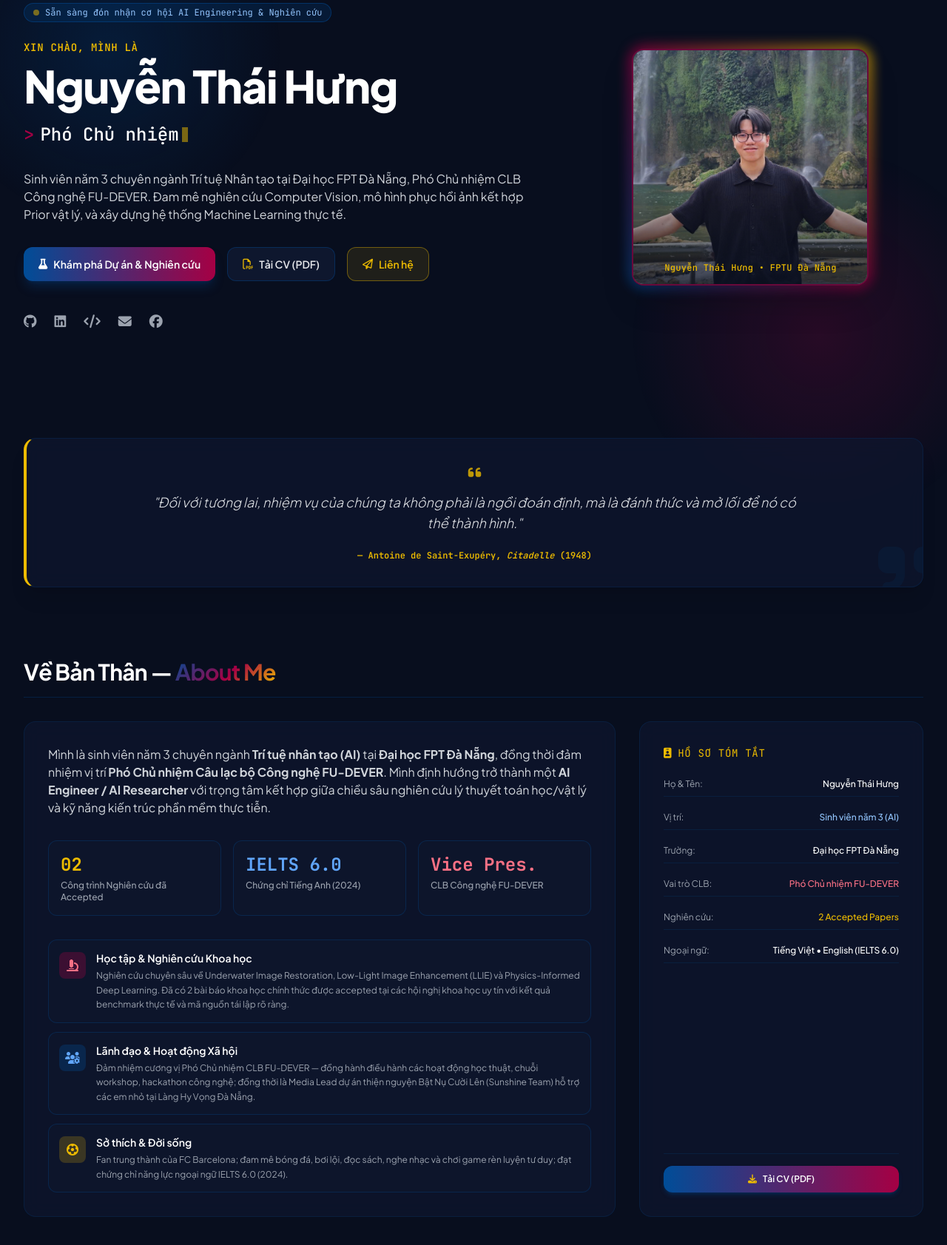
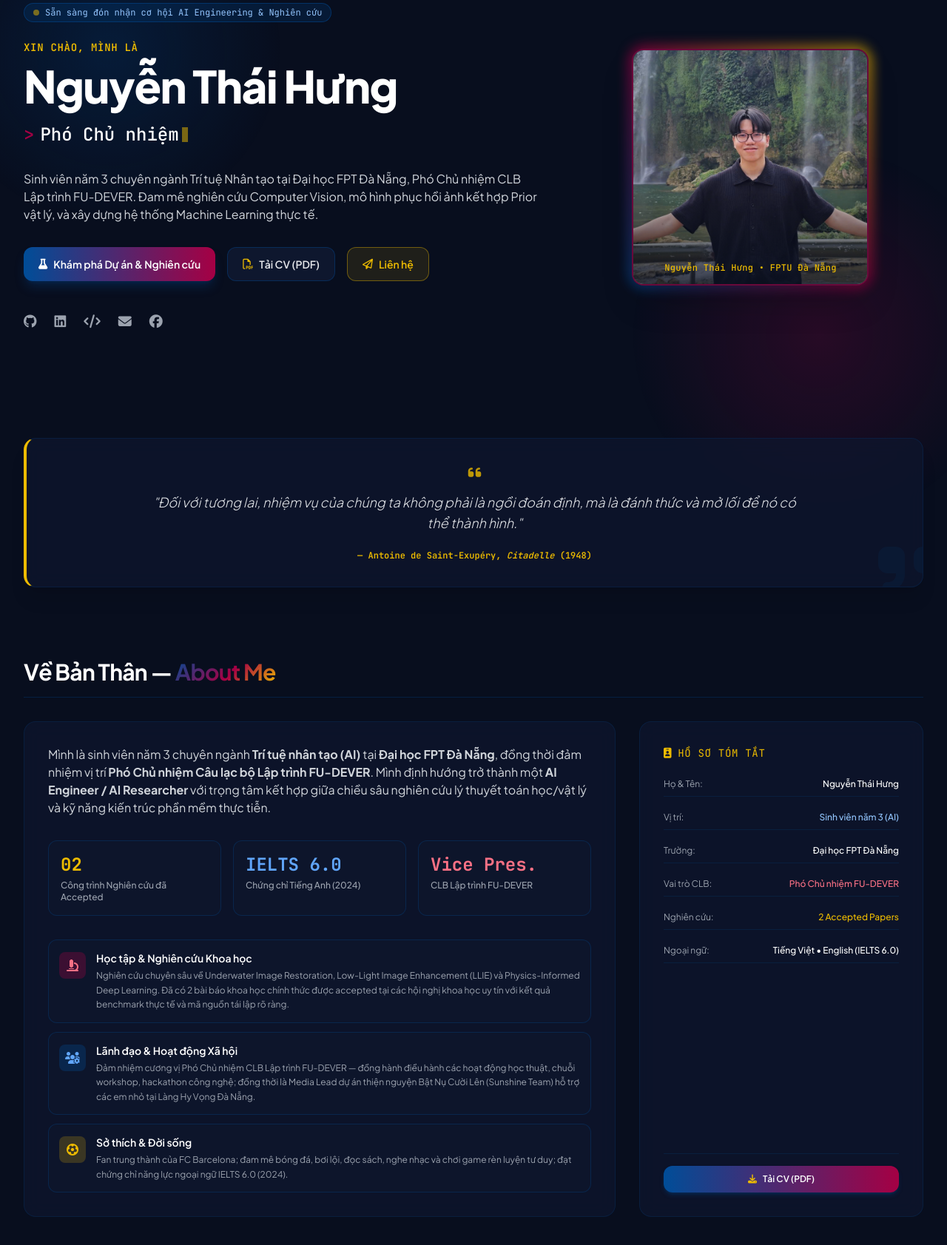
Before and after one commit to huanight19RaH/huanight19RaH.github.io, a website: page index.html in a window 1280 px wide. Shown: the part 127-1810 px from the top of the page at 74% size. Drawn offline with nearby package versions, Linux system fonts and the light colour scheme.

Commit message:
chore: update FU-DEVER club title to Coding Club and streamline portfolio README

```diff
--- a/index.html
+++ b/index.html
@@ -4,7 +4,7 @@
   <meta charset="UTF-8" />
   <meta name="viewport" content="width=device-width, initial-scale=1.0" />
   <title id="page-title">Nguyễn Thái Hưng — AI Engineer &amp; Computer Vision Researcher</title>
-  <meta name="description" content="Portfolio of Nguyen Thai Hung — 3rd-year AI student at FPT University Da Nang, Vice President of FU-DEVER Technology Club." />
+  <meta name="description" content="Portfolio of Nguyen Thai Hung — 3rd-year AI student at FPT University Da Nang, Vice President of FU-DEVER Coding Club." />
   <link rel="icon" href="assets/avatar.png" type="image/png" />
 
   <!-- Google Fonts -->
@@ -179,7 +179,7 @@
         </div>
 
         <p class="text-gray-300 text-sm sm:text-base leading-relaxed" data-i18n="hero_desc">
-          Sinh viên năm 3 chuyên ngành Trí tuệ Nhân tạo tại Đại học FPT Đà Nẵng, Phó Chủ nhiệm CLB Công nghệ FU-DEVER. Đam mê nghiên cứu Computer Vision, mô hình phục hồi ảnh kết hợp Prior vật lý, và xây dựng hệ thống Machine Learning thực tế.
+          Sinh viên năm 3 chuyên ngành Trí tuệ Nhân tạo tại Đại học FPT Đà Nẵng, Phó Chủ nhiệm CLB Lập trình FU-DEVER. Đam mê nghiên cứu Computer Vision, mô hình phục hồi ảnh kết hợp Prior vật lý, và xây dựng hệ thống Machine Learning thực tế.
         </p>
 
         <div class="flex flex-wrap gap-4 pt-2">
@@ -247,7 +247,7 @@
       <div class="grid grid-cols-1 lg:grid-cols-3 gap-8">
         <div class="lg:col-span-2 glass-card p-6 sm:p-8 rounded-2xl space-y-6">
           <p class="text-gray-300 leading-relaxed text-sm sm:text-base" data-i18n="about_p1">
-            Mình là sinh viên năm 3 chuyên ngành <b>Trí tuệ nhân tạo (AI)</b> tại <b>Đại học FPT Đà Nẵng</b>, đồng thời đảm nhiệm vị trí <b>Phó Chủ nhiệm Câu lạc bộ Công nghệ FU-DEVER</b>. Mình định hướng trở thành một <b>AI Engineer / AI Researcher</b> với trọng tâm kết hợp giữa chiều sâu nghiên cứu lý thuyết toán học/vật lý và kỹ năng kiến trúc phần mềm thực tiễn.
+            Mình là sinh viên năm 3 chuyên ngành <b>Trí tuệ nhân tạo (AI)</b> tại <b>Đại học FPT Đà Nẵng</b>, đồng thời đảm nhiệm vị trí <b>Phó Chủ nhiệm Câu lạc bộ Lập trình FU-DEVER</b>. Mình định hướng trở thành một <b>AI Engineer / AI Researcher</b> với trọng tâm kết hợp giữa chiều sâu nghiên cứu lý thuyết toán học/vật lý và kỹ năng kiến trúc phần mềm thực tiễn.
           </p>
 
           <div class="grid grid-cols-1 sm:grid-cols-3 gap-4 pt-2">
@@ -261,7 +261,7 @@
             </div>
             <div class="p-4 rounded-xl bg-cardBg/80 border border-barcaBlue/30 space-y-1">
               <span class="text-2xl font-bold text-rose-400 font-mono">Vice Pres.</span>
-              <p class="text-xs text-gray-400 font-medium" data-i18n="stat_fudever">FU-DEVER Tech Club</p>
+              <p class="text-xs text-gray-400 font-medium" data-i18n="stat_fudever">CLB Lập trình FU-DEVER</p>
             </div>
           </div>
 
@@ -285,7 +285,7 @@
               <div>
                 <h4 class="text-sm font-semibold text-white" data-i18n="about_item2_title">Lãnh đạo &amp; Hoạt động Xã hội</h4>
                 <p class="text-xs text-gray-400 mt-1 leading-relaxed" data-i18n="about_item2_desc">
-                  Đảm nhiệm cương vị Phó Chủ nhiệm CLB FU-DEVER — đồng hành điều hành các hoạt động học thuật, chuỗi workshop, hackathon công nghệ; đồng thời là Media Lead dự án thiện nguyện Bật Nụ Cười Lên (Sunshine Team) hỗ trợ các em nhỏ tại Làng Hy Vọng Đà Nẵng.
+                  Đảm nhiệm cương vị Phó Chủ nhiệm CLB Lập trình FU-DEVER — đồng hành điều hành các hoạt động học thuật, chuỗi workshop, hackathon công nghệ; đồng thời là Media Lead dự án thiện nguyện Bật Nụ Cười Lên (Sunshine Team) hỗ trợ các em nhỏ tại Làng Hy Vọng Đà Nẵng.
                 </p>
               </div>
             </div>
@@ -747,7 +747,7 @@
         nav_cv_btn: "Xem CV (PDF)",
         hero_status: "Sẵn sàng đón nhận cơ hội AI Engineering & Nghiên cứu",
         hero_greeting: "Xin chào, mình là",
-        hero_desc: "Sinh viên năm 3 chuyên ngành Trí tuệ Nhân tạo tại Đại học FPT Đà Nẵng, Phó Chủ nhiệm CLB Công nghệ FU-DEVER. Đam mê nghiên cứu Computer Vision, mô hình phục hồi ảnh kết hợp Prior vật lý, và xây dựng hệ thống Machine Learning thực tế.",
+        hero_desc: "Sinh viên năm 3 chuyên ngành Trí tuệ Nhân tạo tại Đại học FPT Đà Nẵng, Phó Chủ nhiệm CLB Lập trình FU-DEVER. Đam mê nghiên cứu Computer Vision, mô hình phục hồi ảnh kết hợp Prior vật lý, và xây dựng hệ thống Machine Learning thực tế.",
         hero_view_projects: "Khám phá Dự án & Nghiên cứu",
         hero_download_cv: "Tải CV (PDF)",
         hero_contact: "Liên hệ",
@@ -755,14 +755,14 @@
         quote_text: '"Đối với tương lai, nhiệm vụ của chúng ta không phải là ngồi đoán định, mà là đánh thức và mở lối để nó có thể thành hình."',
         quote_author: "— Antoine de Saint-Exupéry, <i>Citadelle</i> (1948)",
         about_title_1: "Về Bản Thân",
-        about_p1: "Mình là sinh viên năm 3 chuyên ngành <b>Trí tuệ nhân tạo (AI)</b> tại <b>Đại học FPT Đà Nẵng</b>, đồng thời đảm nhiệm vị trí <b>Phó Chủ nhiệm Câu lạc bộ Công nghệ FU-DEVER</b>. Mình định hướng trở thành một <b>AI Engineer / AI Researcher</b> với trọng tâm kết hợp giữa chiều sâu nghiên cứu lý thuyết toán học/vật lý và kỹ năng kiến trúc phần mềm thực tiễn.",
+        about_p1: "Mình là sinh viên năm 3 chuyên ngành <b>Trí tuệ nhân tạo (AI)</b> tại <b>Đại học FPT Đà Nẵng</b>, đồng thời đảm nhiệm vị trí <b>Phó Chủ nhiệm Câu lạc bộ Lập trình FU-DEVER</b>. Mình định hướng trở thành một <b>AI Engineer / AI Researcher</b> với trọng tâm kết hợp giữa chiều sâu nghiên cứu lý thuyết toán học/vật lý và kỹ năng kiến trúc phần mềm thực tiễn.",
         stat_papers: "Công trình Nghiên cứu đã Accepted",
         stat_ielts: "Chứng chỉ Tiếng Anh (2024)",
-        stat_fudever: "CLB Công nghệ FU-DEVER",
+        stat_fudever: "CLB Lập trình FU-DEVER",
         about_item1_title: "Học tập & Nghiên cứu Khoa học",
         about_item1_desc: "Nghiên cứu chuyên sâu về Underwater Image Restoration, Low-Light Image Enhancement (LLIE) và Physics-Informed Deep Learning. Đã có 2 bài báo khoa học chính thức được accepted tại các hội nghị khoa học uy tín với kết quả benchmark thực tế và mã nguồn tái lập rõ ràng.",
         about_item2_title: "Lãnh đạo & Hoạt động Xã hội",
-        about_item2_desc: "Đảm nhiệm cương vị Phó Chủ nhiệm CLB FU-DEVER — đồng hành điều hành các hoạt động học thuật, chuỗi workshop, hackathon công nghệ; đồng thời là Media Lead dự án thiện nguyện Bật Nụ Cười Lên (Sunshine Team) hỗ trợ các em nhỏ tại Làng Hy Vọng Đà Nẵng.",
+        about_item2_desc: "Đảm nhiệm cương vị Phó Chủ nhiệm CLB Lập trình FU-DEVER — đồng hành điều hành các hoạt động học thuật, chuỗi workshop, hackathon công nghệ; đồng thời là Media Lead dự án thiện nguyện Bật Nụ Cười Lên (Sunshine Team) hỗ trợ các em nhỏ tại Làng Hy Vọng Đà Nẵng.",
         about_item3_title: "Sở thích & Đời sống",
         about_item3_desc: "Fan trung thành của FC Barcelona; đam mê bóng đá, bơi lội, đọc sách, nghe nhạc và chơi game rèn luyện tư duy; đạt chứng chỉ năng lực ngoại ngữ IELTS 6.0 (2024).",
         profile_summary_title: "Hồ sơ tóm tắt",
@@ -832,7 +832,7 @@
         nav_cv_btn: "View CV (PDF)",
         hero_status: "Open for AI Engineering & Research Opportunities",
         hero_greeting: "Hello, I am",
-        hero_desc: "Junior Artificial Intelligence undergraduate at FPT University Da Nang, Vice President of FU-DEVER Technology Club. Passionate about Computer Vision, Physics-Informed Image Restoration, and building real-world ML Systems.",
+        hero_desc: "Junior Artificial Intelligence undergraduate at FPT University Da Nang, Vice President of FU-DEVER Coding Club. Passionate about Computer Vision, Physics-Informed Image Restoration, and building real-world ML Systems.",
         hero_view_projects: "Explore Projects & Research",
         hero_download_cv: "Download CV (PDF)",
         hero_contact: "Let's Connect",
@@ -840,14 +840,14 @@
         quote_text: '"As for the future, your task is not to foresee it, but to enable it."',
         quote_author: "— Antoine de Saint-Exupéry, <i>Citadelle</i> (1948)",
         about_title_1: "About Me",
-        about_p1: "I am a 3rd-year <b>Artificial Intelligence (AI)</b> student at <b>FPT University Da Nang</b> and currently serve as <b>Vice President of FU-DEVER Technology Club</b>. I aim to grow as an <b>AI Engineer / AI Researcher</b> bridging rigorous mathematical & physical priors with robust production software engineering.",
+        about_p1: "I am a 3rd-year <b>Artificial Intelligence (AI)</b> student at <b>FPT University Da Nang</b> and currently serve as <b>Vice President of FU-DEVER Coding Club</b>. I aim to grow as an <b>AI Engineer / AI Researcher</b> bridging rigorous mathematical & physical priors with robust production software engineering.",
         stat_papers: "Accepted Conference Papers",
         stat_ielts: "English Proficiency (2024)",
-        stat_fudever: "FU-DEVER Tech Club",
+        stat_fudever: "FU-DEVER Coding Club",
         about_item1_title: "Academic & Research",
         about_item1_desc: "Focusing on Underwater Image Restoration, Low-Light Image Enhancement (LLIE), and Physics-Informed Deep Learning. Authored 2 accepted conference papers with rigorous benchmarks, empirical data, and open-source codebases.",
         about_item2_title: "Leadership & Social Impact",
-        about_item2_desc: "Serving as Vice President of FU-DEVER Club — co-organizing academic workshops, mentorships, and hackathons; Media Lead for the Sunshine Team charity project supporting children at Da Nang Hope Village.",
+        about_item2_desc: "Serving as Vice President of FU-DEVER Coding Club — co-organizing academic workshops, mentorships, and hackathons; Media Lead for the Sunshine Team charity project supporting children at Da Nang Hope Village.",
         about_item3_title: "Lifestyle & Interests",
         about_item3_desc: "Die-hard FC Barcelona fan; passionate about football, swimming, reading, music, and strategic gaming; certified IELTS 6.0 (2024).",
         profile_summary_title: "Quick Profile",
@@ -906,7 +906,7 @@
     const typingPhrases = {
       vi: [
         "AI Engineer tương lai",
-        "Phó Chủ nhiệm CLB Công nghệ FU-DEVER",
+        "Phó Chủ nhiệm CLB Lập trình FU-DEVER",
         "Nghiên cứu Thị giác Máy tính & Phục hồi ảnh",
         "Low-Light Image Enhancement (HybridLLIENet)",
         "2 Công trình khoa học đã Accepted",
@@ -914,7 +914,7 @@
       ],
       en: [
         "AI Engineer in the making",
-        "Vice President @ FU-DEVER Tech Club",
+        "Vice President @ FU-DEVER Coding Club",
         "Computer Vision & Underwater Restoration",
         "Low-Light Image Enhancement (HybridLLIENet)",
         "2 Accepted Conference Papers",
```
Also changed, not shown: README.md.
